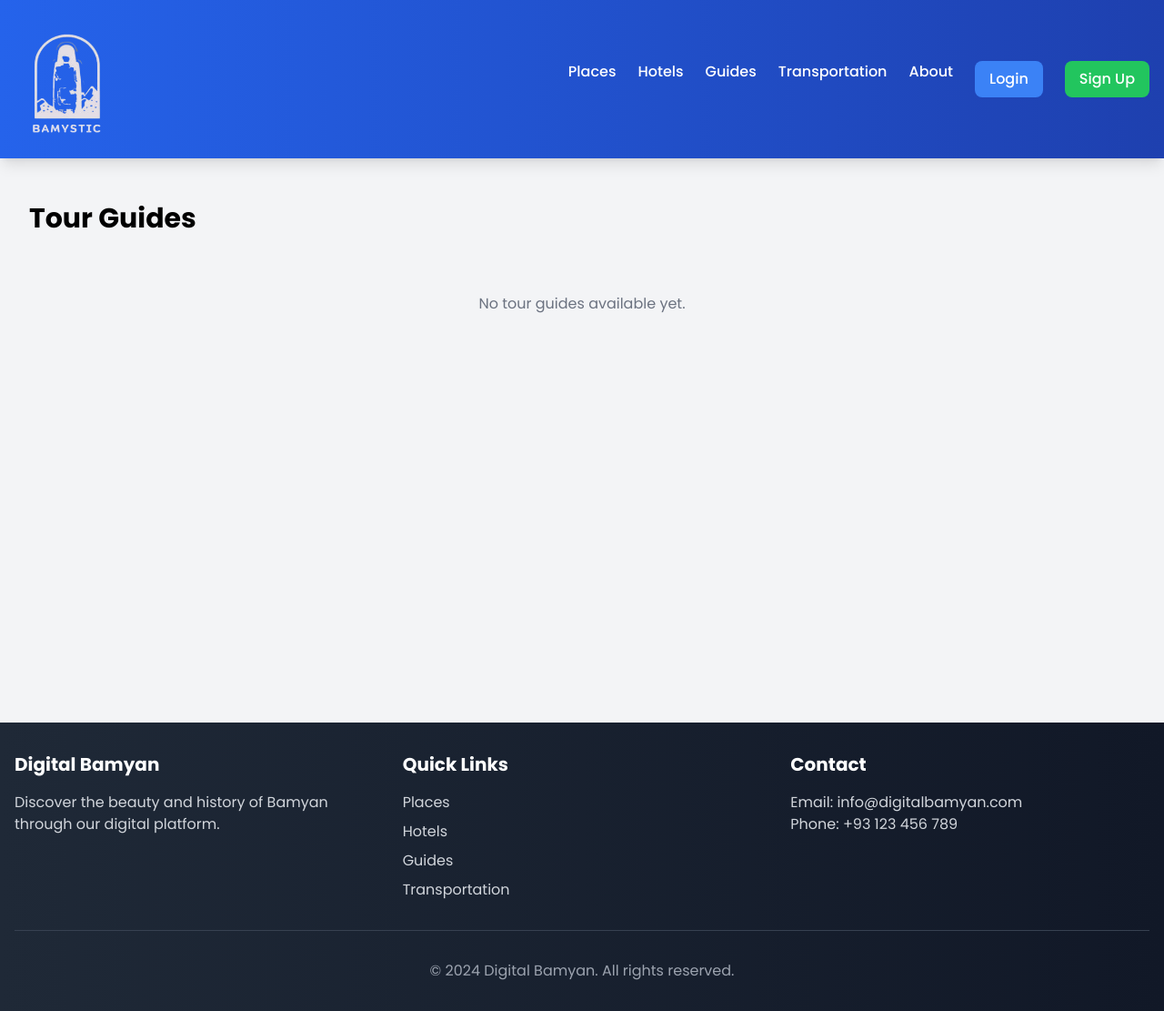
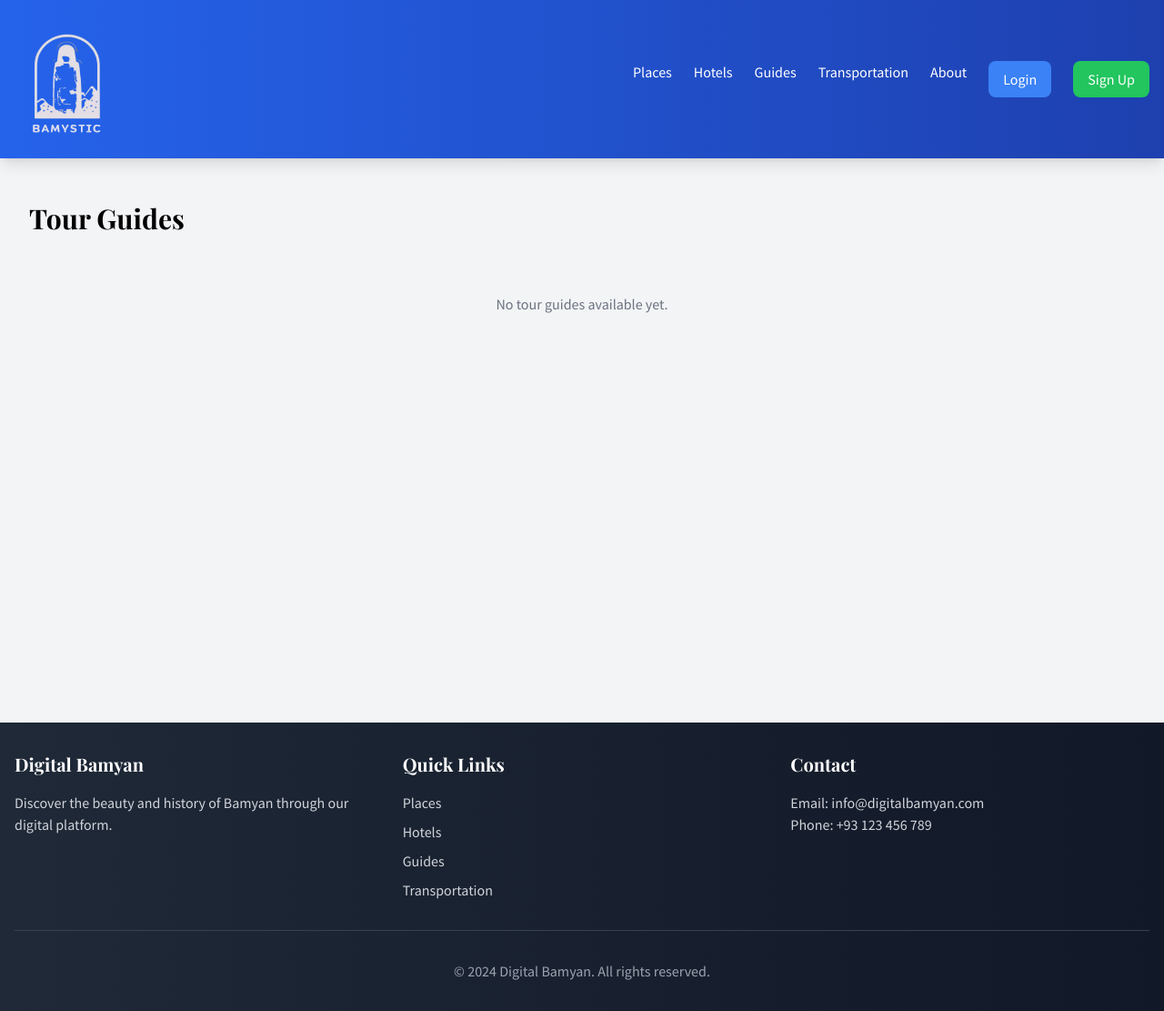
Before and after one commit to AzizullahDarmani/Digital-Bamyan, a Django app: page /guides/ in a window 1280 px wide. Shown: the whole page at 91% size. Run offline with Django 5.2, Linux system fonts and the light colour scheme; data comes from the database, SQL or seed files in the repository; data that the repository does not hold is empty; some libraries are stand-ins or nearby versions.

Commit message:
Assistant checkpoint: Update website fonts to Playfair Display and Source Sans Pro
Assistant generated file changes:
- main/templates/main/base.html: Add Google Fonts and update font styles, Update navigation brand font

---

User prompt:

give a beautiful font family to the context of the website that you think of, because i did not like very much the current text style of the contents

Replit-Commit-Author: Assistant
Replit-Commit-Session-Id: 56790dac-414f-446b-aad4-303f35578f21

```diff
--- a/main/templates/main/base.html
+++ b/main/templates/main/base.html
@@ -9,13 +9,25 @@
     <meta name="viewport" content="width=device-width, initial-scale=1.0">
     <title>Digital Bamyan - {% block title %}{% endblock %}</title>
     <script src="https://cdn.tailwindcss.com"></script>
-    <link href="https://fonts.googleapis.com/css2?family=Poppins:wght@300;400;500;600;700&display=swap" rel="stylesheet">
+    <link href="https://fonts.googleapis.com/css2?family=Playfair+Display:wght@400;500;600;700&family=Source+Sans+Pro:wght@300;400;600&display=swap" rel="stylesheet">
+    <style>
+        h1, h2, h3, h4, h5, h6 {
+            font-family: 'Playfair Display', serif;
+        }
+        body {
+            font-family: 'Source Sans Pro', sans-serif;
+        }
+        .nav-brand {
+            font-family: 'Playfair Display', serif;
+            font-weight: 600;
+        }
+    </style>
 </head>
-<body class="bg-gray-100 font-['Poppins']">
+<body class="bg-gray-100">
     <nav class="bg-gradient-to-r from-blue-600 to-blue-800 text-white shadow-lg">
         <div class="container mx-auto px-4 py-3">
             <div class="flex justify-between items-center">
-                <a href="{% url 'main:home' %}" class="text-2xl font-bold text-white hover:text-blue-200 transition duration-300 flex items-center space-x-2">
+                <a href="{% url 'main:home' %}" class="text-2xl font-bold text-white hover:text-blue-200 transition duration-300 flex items-center space-x-2 nav-brand">
                     <img src="{% static 'images/logo_three.png' %}" alt="Bamystic" class="h-8 w-auto" style="width:120px; height:150px;" >
                 </a>
                 <div class="hidden md:flex space-x-6">
```
